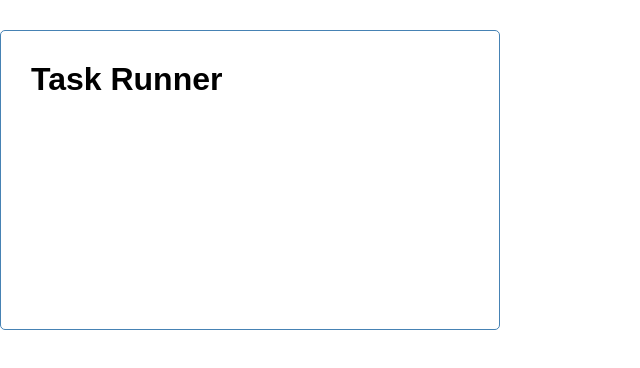
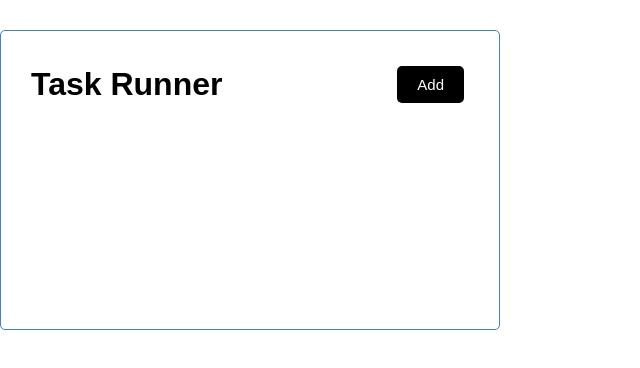
Before and after one commit to Tboss09/react-task-tracker, a React (Create React App) app: page / in a window 1280 px wide. Shown: the top 368 px of the page, without its empty margins (0-640 px from the left). Built offline with nearby package versions, Linux system fonts and the light colour scheme.

Commit message:
Created a new file

```diff
--- /dev/null
+++ b/src/components/Button.js
@@ -0,0 +1,11 @@
+import PropTypes from 'prop-types';
+
+const Button = ({ name, onClick }) => {
+        return (<button onClick={onClick} className="btn">{name}</button>);
+}
+export default Button;
+
+Button.propTypes = {
+    name: PropTypes.string,
+    onClick: PropTypes.func,
+}
--- a/src/components/Header.js
+++ b/src/components/Header.js
@@ -1,13 +1,19 @@
 import React from 'react'
+import Button from "./Button";
+
 const Header = ({ title }) => {
+
+    const onClick = () => {
+        console.log("Button was clicked");
+    }
+
     return (
-
         // When using inline styles in jsx, put it in braces*2 -->{{}}
         //Or create an object,input the style then replace it with just one brace   -->{{}}
-
-        <header>
+        <header className="header" >
             <h1>{title}</h1>
-        </header>
+            <Button name="Add" onClick={onClick} />
+        </header >
     )
 }
 
```
Also changed, not shown: src/components/Task.js (added), 1 other file (tests, documents, lock files or other folders).
